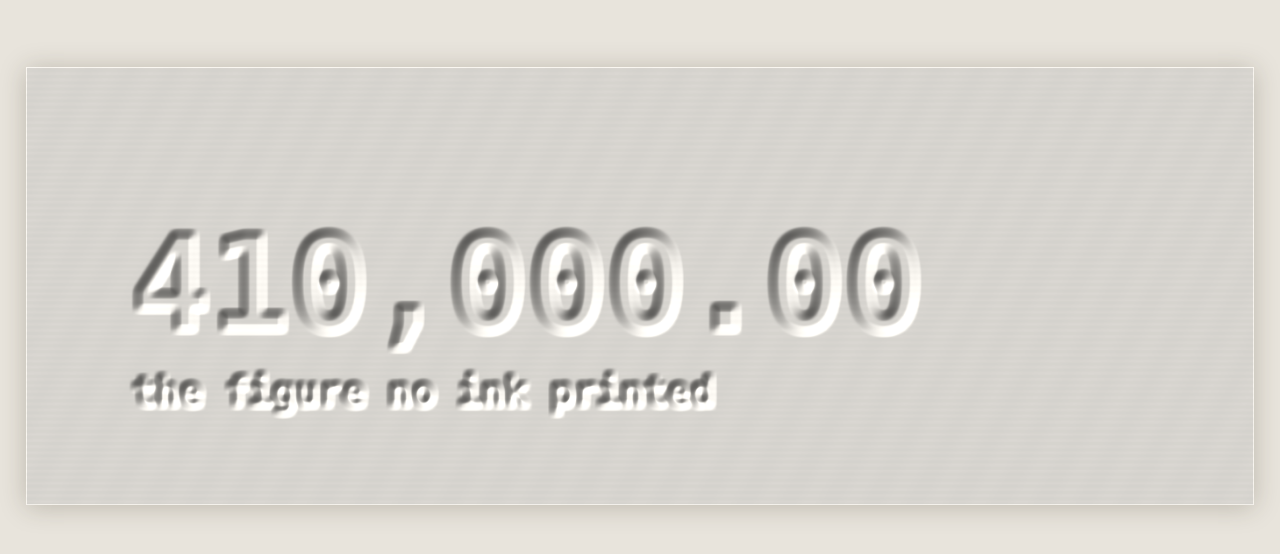
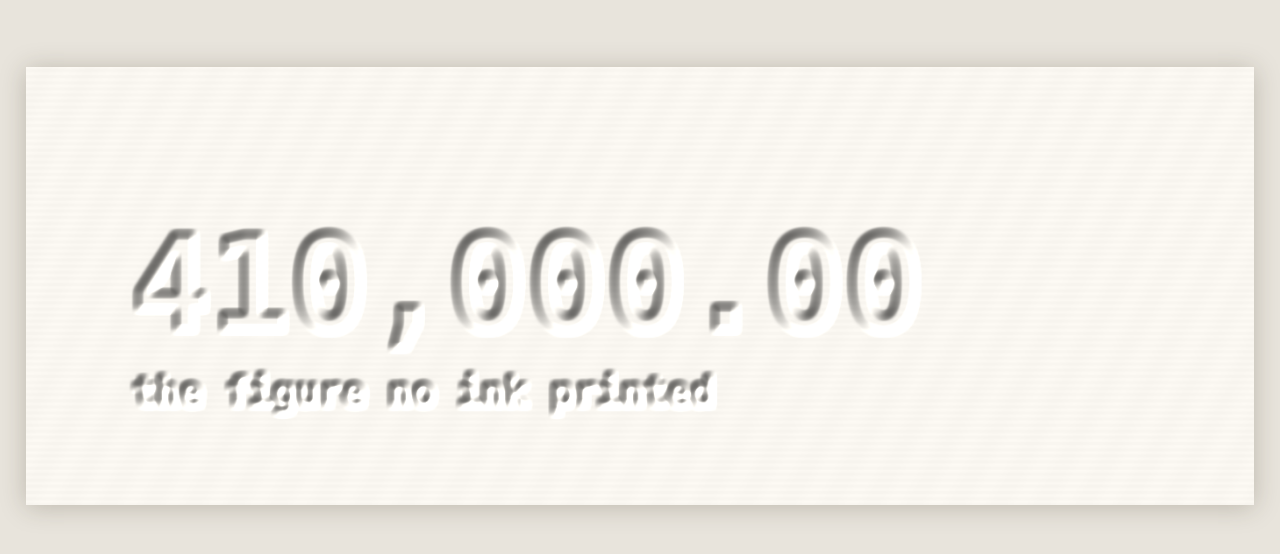
Before and after one commit to beckyconning/persistence-of-vision, a plain HTML site: page portfolio/2026-07-05-the-overprint/study-emboss.html in a window 1280 px wide. Shown: the part 114-668 px from the top of the page. Drawn offline with Linux system fonts and the light colour scheme.

Commit message:
the-overprint: emboss baseline normalized to flat=1.0

```diff
--- a/portfolio/2026-07-05-the-overprint/study-emboss.html
+++ b/portfolio/2026-07-05-the-overprint/study-emboss.html
@@ -63,7 +63,7 @@ for (let j = 1; j < H - 1; j++) {
     const nz = 1, ln = Math.hypot(gx, gy, nz);
     // emboss is pressed IN: height negated
     const shade = (gx * L[0] + gy * L[1] + nz * L[2]) / ln;
-    const lit = 0.86 + 0.42 * (shade - L[2]);   // flat paper -> 0.86 baseline
+    const lit = 1.0 + 0.5 * (shade - L[2]);     // flat paper -> exactly the grain
     const k = p * 4;
     out.data[k] = Math.min(255, out.data[k] * lit);
     out.data[k + 1] = Math.min(255, out.data[k + 1] * lit);
```
Also changed, not shown: portfolio/2026-07-05-the-overprint/images/study-emboss.png, 3 other files.
